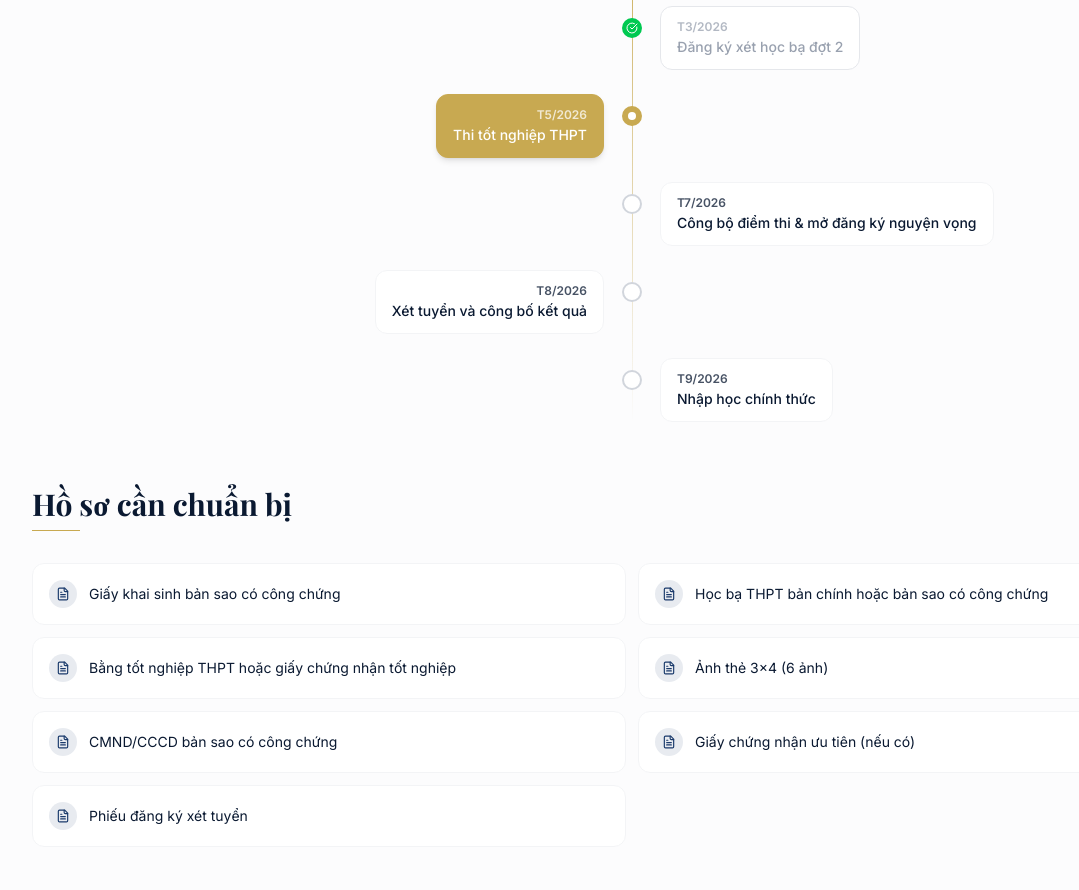
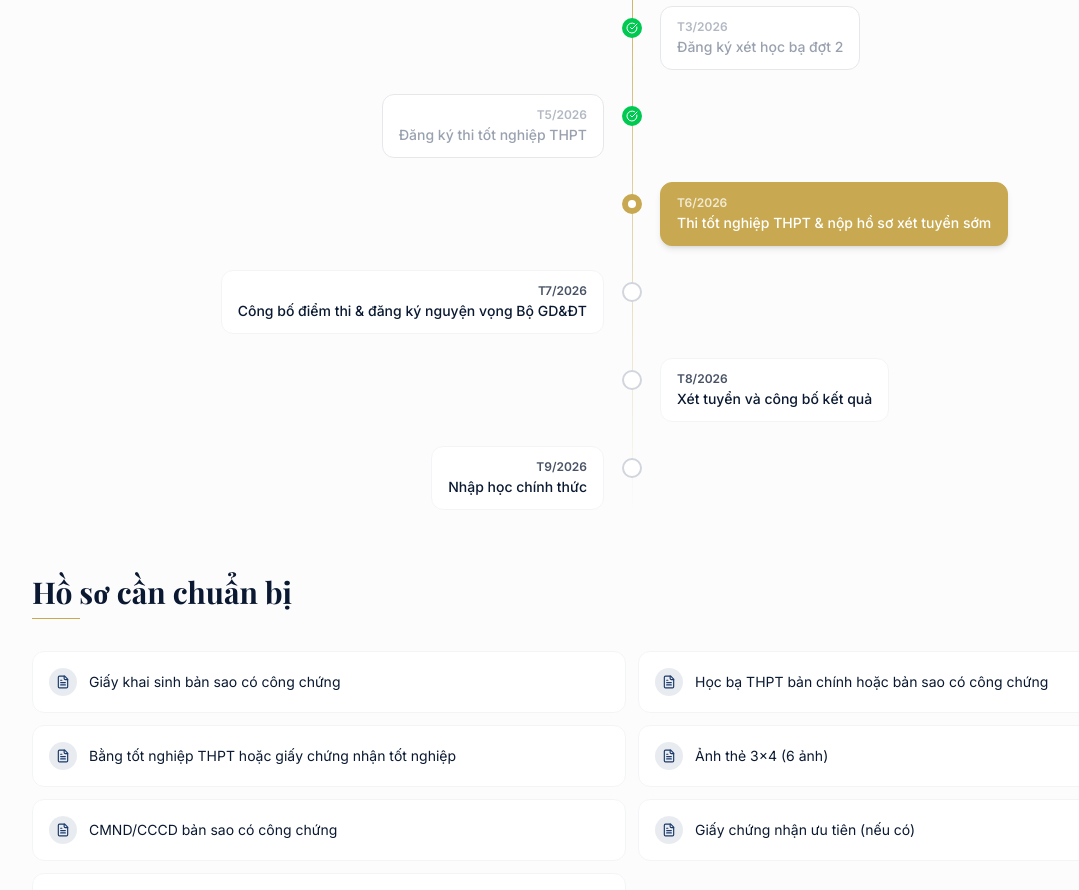
Before and after one commit to Curtiamm/-n-Chuy-n-Ng-nh-ANTIGRAVITY-, a React (Vite) app: page /admission in a window 1280 px wide. Shown: the part 1080-1970 px from the top of the page, without its empty margins (8-1087 px from the left). Built offline with nearby package versions, Linux system fonts and the light colour scheme; no server answers; a web font is replaced by a local one.

Commit message:
fix: cap nhat timeline tuyen sinh cho khop thoi gian thuc

```diff
--- a/src/pages/Admission.jsx
+++ b/src/pages/Admission.jsx
@@ -44,8 +44,9 @@ const ADMISSION_METHODS = [
 const TIMELINE = [
   { date: 'T1/2026', title: 'Mở đăng ký xét học bạ đợt 1', status: 'done' },
   { date: 'T3/2026', title: 'Đăng ký xét học bạ đợt 2', status: 'done' },
-  { date: 'T5/2026', title: 'Thi tốt nghiệp THPT', status: 'current' },
-  { date: 'T7/2026', title: 'Công bộ điểm thi & mở đăng ký nguyện vọng', status: 'upcoming' },
+  { date: 'T5/2026', title: 'Đăng ký thi tốt nghiệp THPT', status: 'done' },
+  { date: 'T6/2026', title: 'Thi tốt nghiệp THPT & nộp hồ sơ xét tuyển sớm', status: 'current' },
+  { date: 'T7/2026', title: 'Công bố điểm thi & đăng ký nguyện vọng Bộ GD&ĐT', status: 'upcoming' },
   { date: 'T8/2026', title: 'Xét tuyển và công bố kết quả', status: 'upcoming' },
   { date: 'T9/2026', title: 'Nhập học chính thức', status: 'upcoming' },
 ];
```
